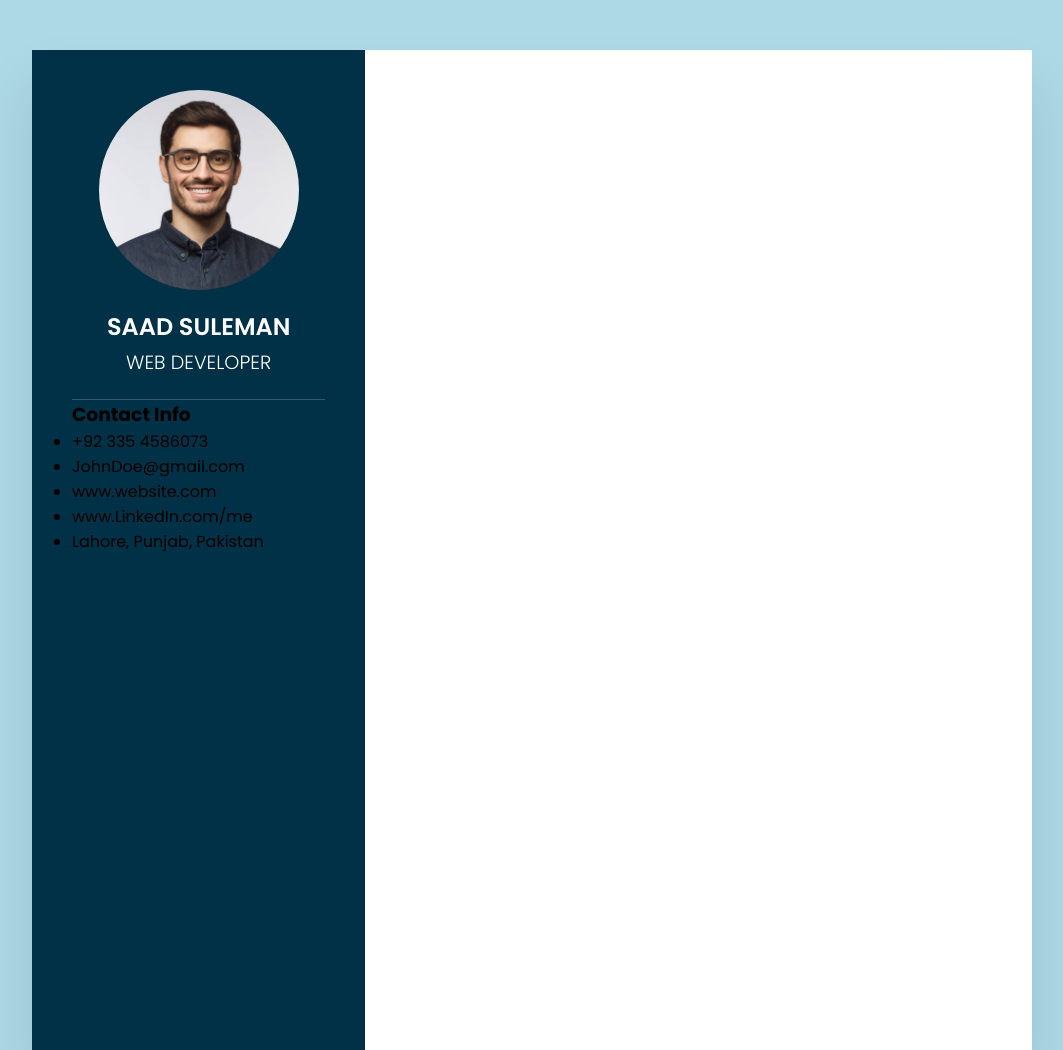
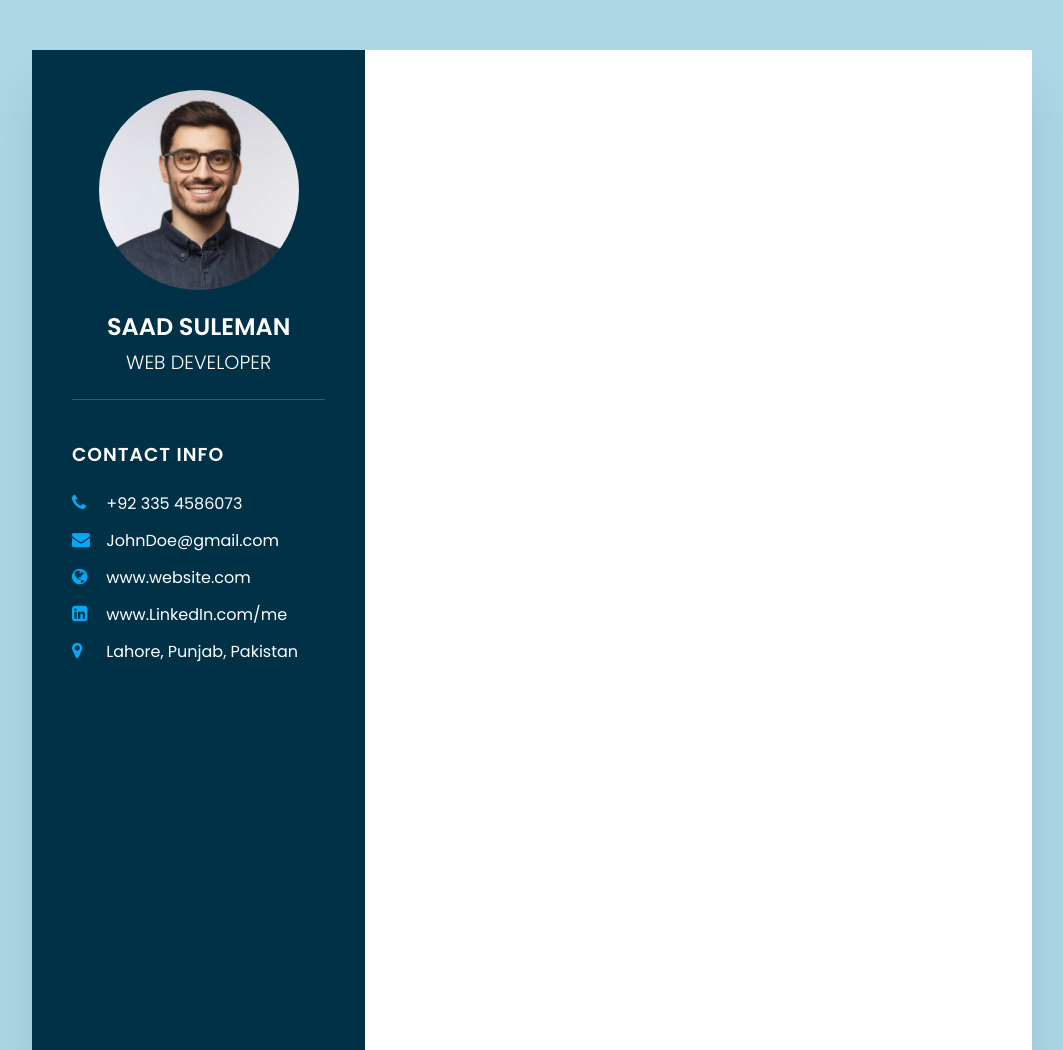
Before and after one commit to SAADSULEMAN053/Web-Technologies, a plain HTML site: page MISC/Resume/index.html in a window 1280 px wide. Shown: the top 1050 px of the page, without its empty margins (108-1171 px from the left). Drawn offline with Linux system fonts and the light colour scheme.

Commit message:
Add Icons and Apply CSS

```diff
--- a/MISC/Resume/ResumeStyle.css
+++ b/MISC/Resume/ResumeStyle.css
@@ -92,3 +92,41 @@ body
     font-size: 0.8em;
     font-weight: 300;
 }
+.contactInfo
+{
+    padding-top: 40px;
+}
+
+.title
+{
+    color: #fff;
+    text-transform: uppercase;
+    font-weight: 600;
+    letter-spacing: 1px;
+    margin-bottom: 20px;
+}
+
+.contactInfo ul
+{
+    position: relative;
+}
+
+.contactInfo ul li
+{
+    position: relative;
+    list-style: none;
+    margin: 10px 0;
+}
+
+.contactInfo ul li .icon
+{
+    display: inline-block;
+    width: 30px;
+    font-size: 18px;
+    color: #03a9f4;
+}
+
+.contactInfo ul li span
+{
+    color: #fff ;
+}
--- a/MISC/Resume/index.html
+++ b/MISC/Resume/index.html
@@ -4,6 +4,7 @@
     <meta charset="UTF-8">
     <meta name="viewport" content="width=device-width, initial-scale=1.0">
     <title>Resume using HTML and CSS</title>
+    <link rel="stylesheet" href="https://cdnjs.cloudflare.com/ajax/libs/font-awesome/4.7.0/css/font-awesome.css" integrity="sha512-5A8nwdMOWrSz20fDsjczgUidUBR8liPYU+WymTZP1lmY9G6Oc7HlZv156XqnsgNUzTyMefFTcsFH/tnJE/+xBg==" crossorigin="anonymous" referrerpolicy="no-referrer" />
     <link rel="stylesheet" href="ResumeStyle.css">
 </head>
 <body>
@@ -20,23 +21,24 @@
                 <h3 class="title">Contact Info</h3>
                 <ul>
                     <li>
-                        <span class="icon"></span>
+                        <span class="icon"><i class="fa fa-phone" aria-hidden="true"></i></span>
                         <span class="text">+92 335 4586073</span>
                     </li>
                     <li>
-                        <span class="icon"></span>
+                        <span class="icon"><i class="fa fa-envelope" aria-hidden="true"></i></span>
                         <span class="text">JohnDoe@gmail.com</span>
                     </li>
                     <li>
-                        <span class="icon"></span>
+                        <span class="icon"><i class="fa fa-globe" aria-hidden="true"></i></span>
                         <span class="text">www.website.com</span>
                     </li>
                     <li>
-                        <span class="icon"></span>
+                        <span class="icon"><i class="fa fa-linkedin-square" aria-hidden="true"></i></span>
                         <span class="text">www.LinkedIn.com/me</span>
                     </li>
                     <li>
-                        <span class="icon"></span>
+                        <span class="icon"><i class="fa fa-map-marker" aria-hidden="true"></i>
+                        </span>
                         <span class="text">Lahore, Punjab, Pakistan</span>
                     </li>
                 </ul>
```
